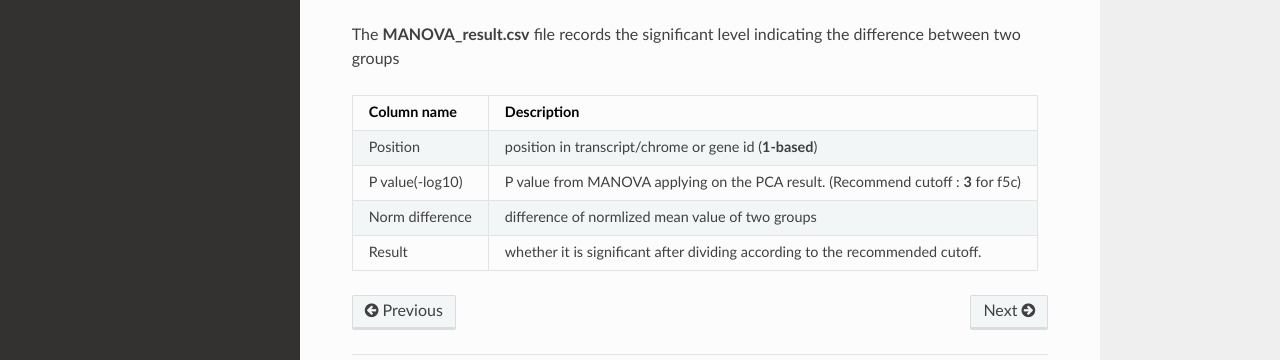
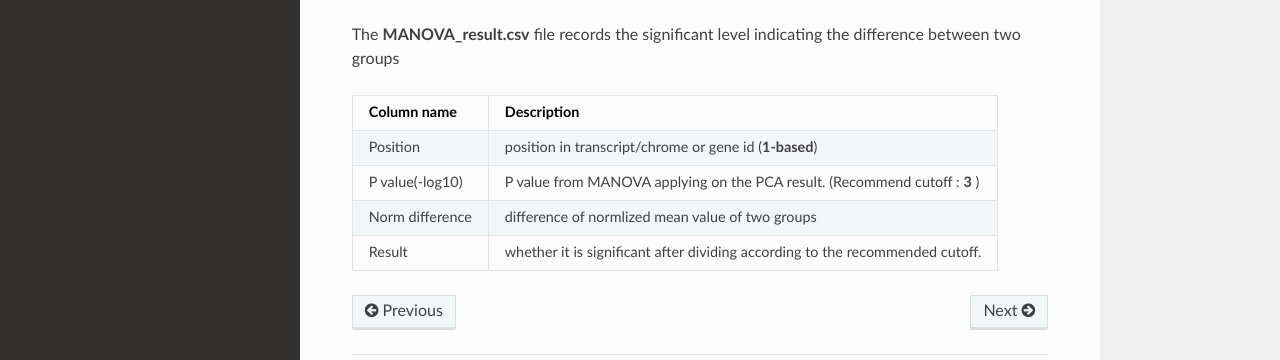
Before and after one commit to lrslab/nanoCEM, an MkDocs documentation site: the page built from docs/output_format.md, in a window 1280 px wide and 900 px high, scrolled down 758 px. Shown: the part 476-836 px from the top of the window. Built offline with MkDocs 1.6.1, drawn with Linux system fonts in a browser that asks for light colours; nearby versions of some CDN libraries.

Commit message:
update docs

```diff
--- a/docs/output_format.md
+++ b/docs/output_format.md
@@ -39,6 +39,6 @@ The **MANOVA_result.csv** file records the significant level indicating the diff
 | Column name     |Description|
 |-----------------|------------|
 | Position        | position in transcript/chrome or gene id (**1-based**)
-| P value(-log10) | P value from MANOVA applying on the PCA result. (Recommend cutoff : **3** for f5c)
+| P value(-log10) | P value from MANOVA applying on the PCA result. (Recommend cutoff : **3** )
 | Norm difference | difference of normlized mean value of two groups
 | Result          | whether it is significant after dividing according to the recommended cutoff.
```
